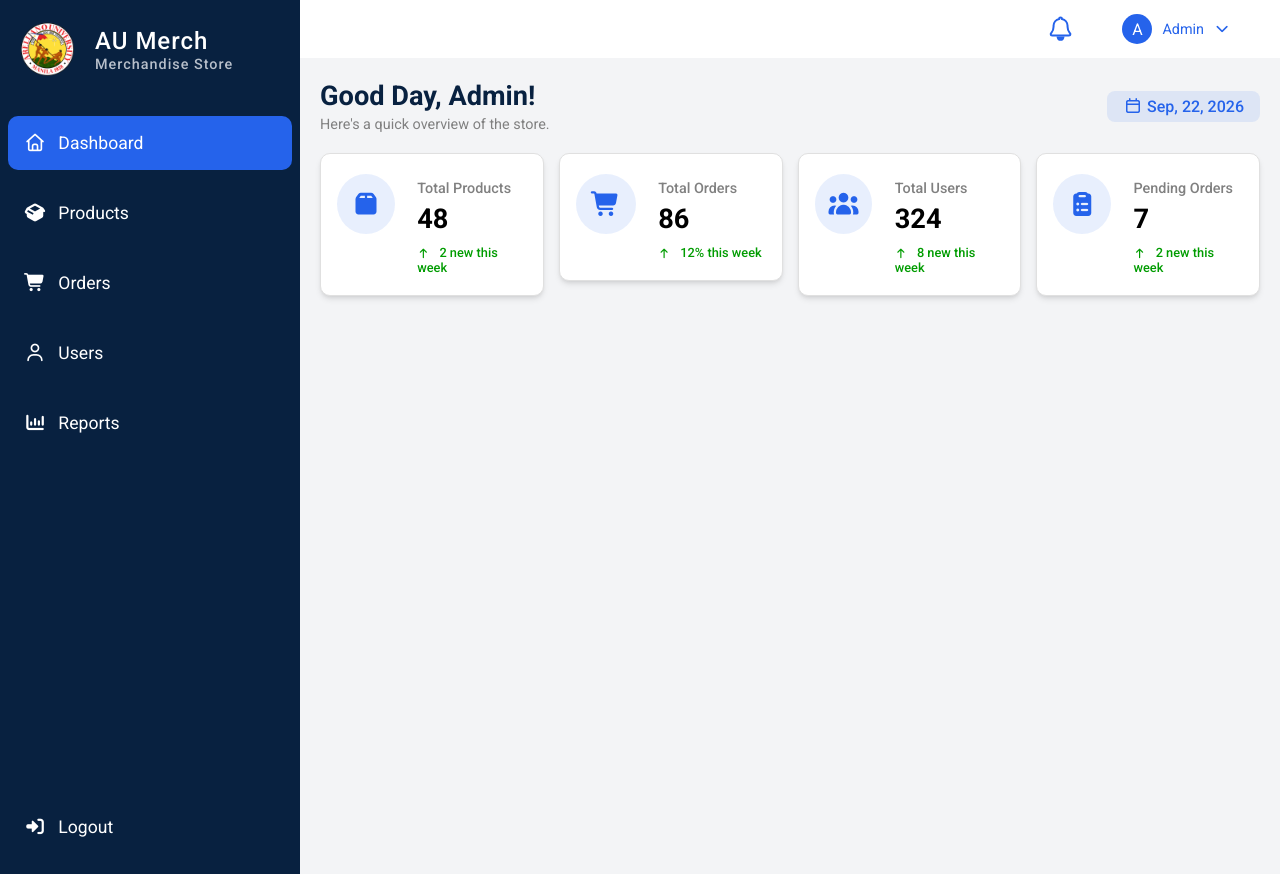
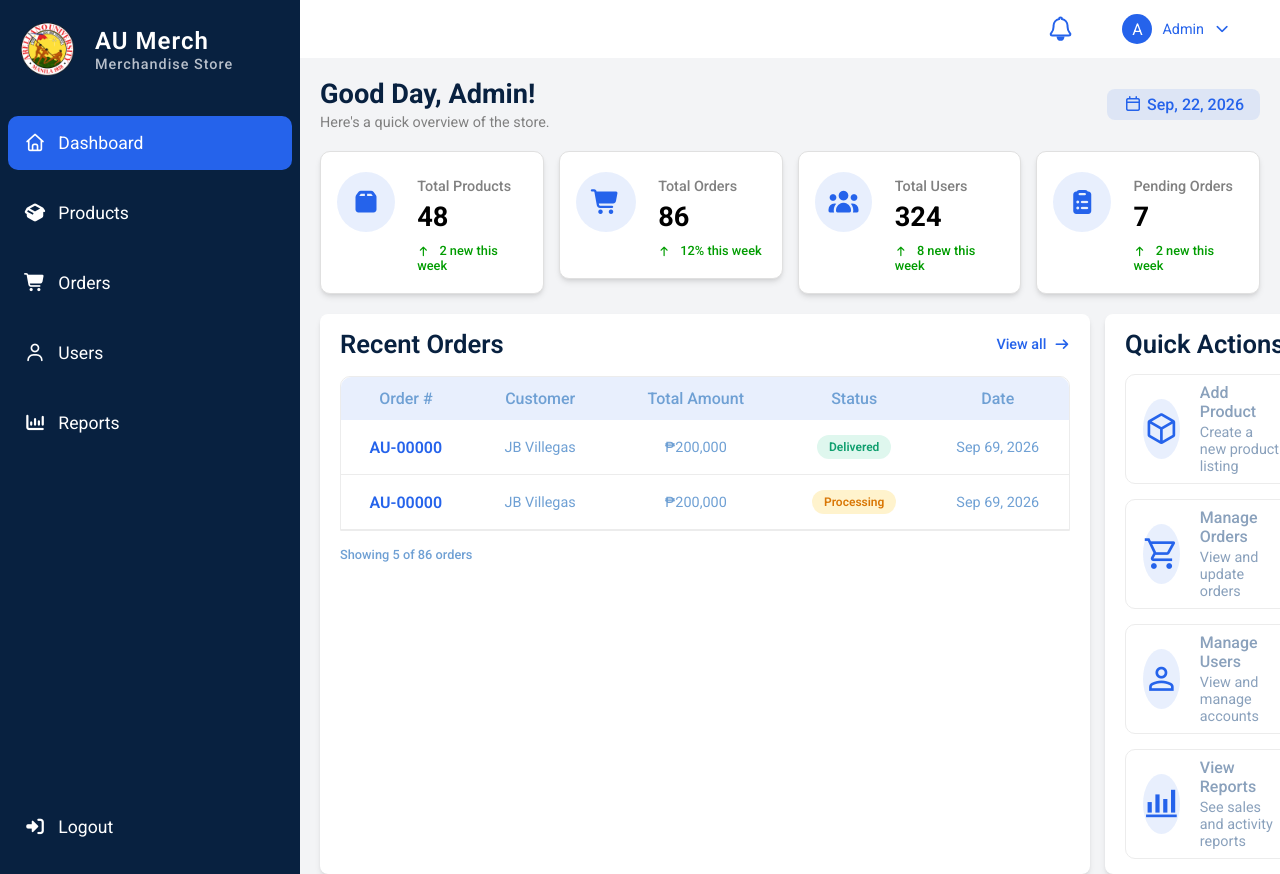
Before and after one commit to jadriendev/au-merch, a PHP site: page /Inventory/dashboard.html in a window 1280 px wide. Run offline with PHP 8.4, Linux system fonts and the light colour scheme; some web fonts are replaced.

Commit message:
dashboard

```diff
--- a/Inventory/css/style.css
+++ b/Inventory/css/style.css
@@ -12,12 +12,15 @@ html {
 body {
     display: flex;
     height: 100vh;
+    overflow: hidden;
 }
+
 
 aside {
     background-color: #082140;
     width: 300px;
     height: 100vh;
+    flex-shrink: 0;
     display: flex;
     flex-direction: column;
 }
@@ -36,7 +39,7 @@ aside {
 .logo h1 {
     font-size: 1.5rem;
     color: white;
-    font-weight: 500;
+    font-weight: 600;
     letter-spacing: 1px;
 }
 
@@ -108,16 +111,18 @@ aside {
 
 main {
     flex: 1;
+    height: 100vh;
     background-color: #f3f4f6;
+    overflow-y: auto;
+    min-width: 0;
 }
 
 header {
     padding: 14px 20px;
-    position: fixed;
+    position: sticky;
     top: 0;
-    left: 300px;
-    right: 0;
     background-color: white;
+    z-index: 10;
 }
 
 .navbar {
@@ -166,7 +171,7 @@ header {
 }
 
 .top {
-    padding: 80px 0 0;
+    padding: 20px 0 0;
 }
 
 section {
@@ -277,3 +282,177 @@ section {
     font-weight: 500;
     margin-top: 10px;
 }
+
+.recent-order,
+.quick-action {
+    background-color: white;
+    padding: 15px 20px;
+    border-radius: 8px;
+    box-shadow: 0 4px 6px -1px rgba(0, 0, 0, 0.1),
+            0 2px 4px -2px rgba(0, 0, 0, 0.1);
+}
+
+.head h1 {
+    font-size: 1.6rem;
+    font-weight: 600;
+    color: #082140;
+}
+
+.head a {
+    text-decoration: none;
+    color: #2563eb;
+    font-size: .90rem;
+    font-weight: 500;
+}
+
+.head a i {
+    font-size: .80rem;
+    margin-left: 4px;
+    transition: all 0.3s;
+}
+
+.head a:hover i {
+    transform: translateX(2px);
+}
+
+.head {
+    display: flex;
+    align-items: center;
+    justify-content: space-between;
+}
+
+.table {
+    margin-top: 17px;
+    border: 1px solid rgb(236, 236, 236);
+    border-top-left-radius: 10px;
+    border-top-right-radius: 10px;
+    overflow: hidden;
+}
+
+.table table {
+    border-collapse: collapse;
+    width: 100%;
+}
+
+.table th {
+    padding: 12px 20px;
+    background-color: rgba(37, 99, 235, 0.1);
+    font-size: 1rem;
+    font-weight: 500;
+    color: #6fa0d4;
+}
+
+.table td {
+    padding: 15px;
+    text-align: center;
+    color: #6fa0d4;
+    font-weight: 400;
+    font-size: .90rem;
+    border-bottom: 1px solid rgb(236, 236, 236);
+}
+
+.table .order {
+    color: #2563eb;
+    font-weight: 600;
+    font-size: 1rem;
+}
+
+.left-radius {
+    border-top-left-radius: 10px;
+}
+
+.right-radius {
+    border-top-right-radius: 10px;
+}
+
+.status {
+    display: inline-block;
+    padding: 5px 12px;
+    border-radius: 999px;
+    font-size: .75rem;
+    font-weight: 600;
+}
+
+.processing {
+    background: #fff3cd;
+    color: #d97706;
+}
+
+.delivered {
+    background: #dff7ee;
+    color: #0f9f6e;
+}
+
+.shipped {
+    background: #e5f0ff;
+    color: #2563eb;
+}
+
+.cancelled {
+    background: #ffe5e5;
+    color: #dc2626;
+}
+
+.showing {
+    font-size: .80rem;
+    font-weight: 500;
+    color: #6fa0d4;
+    margin-top: 1rem;
+}
+
+.action-card {
+    text-decoration: none;
+    display: block;
+    border: 1px solid #ececec;
+    padding: 8px 17px;
+    border-radius: 10px;
+    transition: all 0.3s;
+}
+
+.action-card:hover {
+    transform: translateY(-2px);
+}
+
+.action-card-con {
+    display: flex;
+    align-items: center;
+    gap: 20px;
+}
+
+.action-card-con h3 {
+    color: #8aa1bc;
+    font-size: 1rem;
+    font-weight: 500;
+}
+
+.action-card-con h3 span:nth-child(2) {
+    font-size: .90rem;
+    font-weight: 400;
+    display: block;
+    margin-top: 3px;
+}
+
+.material-icon {
+    font-size: 2.3rem;
+    background-color: rgba(37, 99, 235, 0.1);
+    height: 60px;
+    width: 60px;
+    color: #2563eb;
+    border-radius: 50%;
+    display: flex;
+    align-items: center;
+    justify-content: center;
+}
+
+.action-card-grid {
+    display: grid;
+    grid-template-columns: 1fr;
+    gap: 15px;
+    margin-top: 15px;
+}
+
+.section-container {
+    display: grid;
+    grid-template-columns: 770px 1fr;
+    gap: 15px;
+}
--- a/Inventory/dashboard.html
+++ b/Inventory/dashboard.html
@@ -38,28 +38,28 @@
                     </li>
 
                     <li>
-                        <a href="dashboard.php">
+                        <a href="products.php">
                             <i class="fa fa-box-open"></i>
                             Products
                         </a>
                     </li>
 
                     <li>
-                        <a href="dashboard.php">
+                        <a href="orders.php">
                             <i class="fa fa-cart-shopping"></i>
                             Orders
                         </a>
                     </li>
 
                     <li>
-                        <a href="dashboard.php">
+                        <a href="users.php">
                             <i class="far fa-user"></i>
                             Users
                         </a>
                     </li>
 
                     <li>
-                        <a href="dashboard.php">
+                        <a href="reports.php">
                             <i class="fa fa-chart-column"></i>
                             Reports
                         </a>
@@ -186,6 +186,117 @@
                 </div>
             </div>
         </section>
+
+        <section>
+            <div class="max">
+                <div class="section-container">
+                    <div class="recent-order">
+                        <div class="head">
+                            <h1>Recent Orders</h1>
+
+                            <a href="#">
+                                View all
+                                <i class="fa fa-arrow-right"></i>
+                            </a>
+                        </div>
+
+                        <div class="table">
+                            <table>
+                                <thead>
+                                    <th class="left-radius">Order #</th>
+                                    <th>Customer</th>
+                                    <th>Total Amount</th>
+                                    <th>Status</th>
+                                    <th class="right-radius">Date</th>
+                                </thead>
+
+                                <tbody>
+                                    <tr>
+                                        <td class="order">AU-00000</td>
+                                        <td>JB Villegas</td>
+                                        <td>₱200,000</td>
+                                        <td>
+                                            <div class="status delivered">
+                                                Delivered
+                                            </div>
+                                        </td>
+                                        <td>Sep 69, 2026</td>
+                                    </tr>
+
+                                    <tr>
+                                        <td class="order">AU-00000</td>
+                                        <td>JB Villegas</td>
+                                        <td>₱200,000</td>
+                                        <td>
+                                            <div class="status processing">
+                                                Processing
+                                            </div>
+                                        </td>
+                                        <td>Sep 69, 2026</td>
+                                    </tr>
+                                </tbody>
+                            </table>
+                        </div>
+
+                        <div class="showing">
+                            Showing 5 of 86 orders
+                        </div>
+                    </div>
+
+                    <div class="quick-action">
+                        <div class="head">
+                            <h1>Quick Actions</h1>
+                        </div>
+
+                        <div class="action-card-grid">
+                            <a href="add_product.php" class="action-card">
+                                <div class="action-card-con">
+                                    <span class="material-icon material-symbols-outlined">deployed_code</span>
+
+                                    <h3>
+                                        <span>Add Product</span>
+                                        <span>Create a new product listing</span>
+                                    </h3>
+                                </div>
+                            </a>
+
+                            <a href="orders.php" class="action-card">
+                                <div class="action-card-con">
+                                    <span class="material-icon material-symbols-outlined">shopping_cart</span>
+
+                                    <h3>
+                                        <span>Manage Orders</span>
+                                        <span>View and update orders</span>
+                                    </h3>
+                                </div>
+                            </a>
+
+                            <a href="orders.php" class="action-card">
+                                <div class="action-card-con">
+                                    <span class="material-icon material-symbols-outlined">person</span>
+
+                                    <h3>
+                                        <span>Manage Users</span>
+                                        <span>View and manage accounts</span>
+                                    </h3>
+                                </div>
+                            </a>
+
+                            <a href="reports.php" class="action-card">
+                                <div class="action-card-con">
+                                    <span class="material-icon material-symbols-outlined">bar_chart_4_bars</span>
+
+                                    <h3>
+                                        <span>View Reports</span>
+                                        <span>See sales and activity reports</span>
+                                    </h3>
+                                </div>
+                            </a>
+                        </div>
+                    </div>
+                </div>
+            </div>
+        </section>
     </main>
 </body>
 </html>
```
